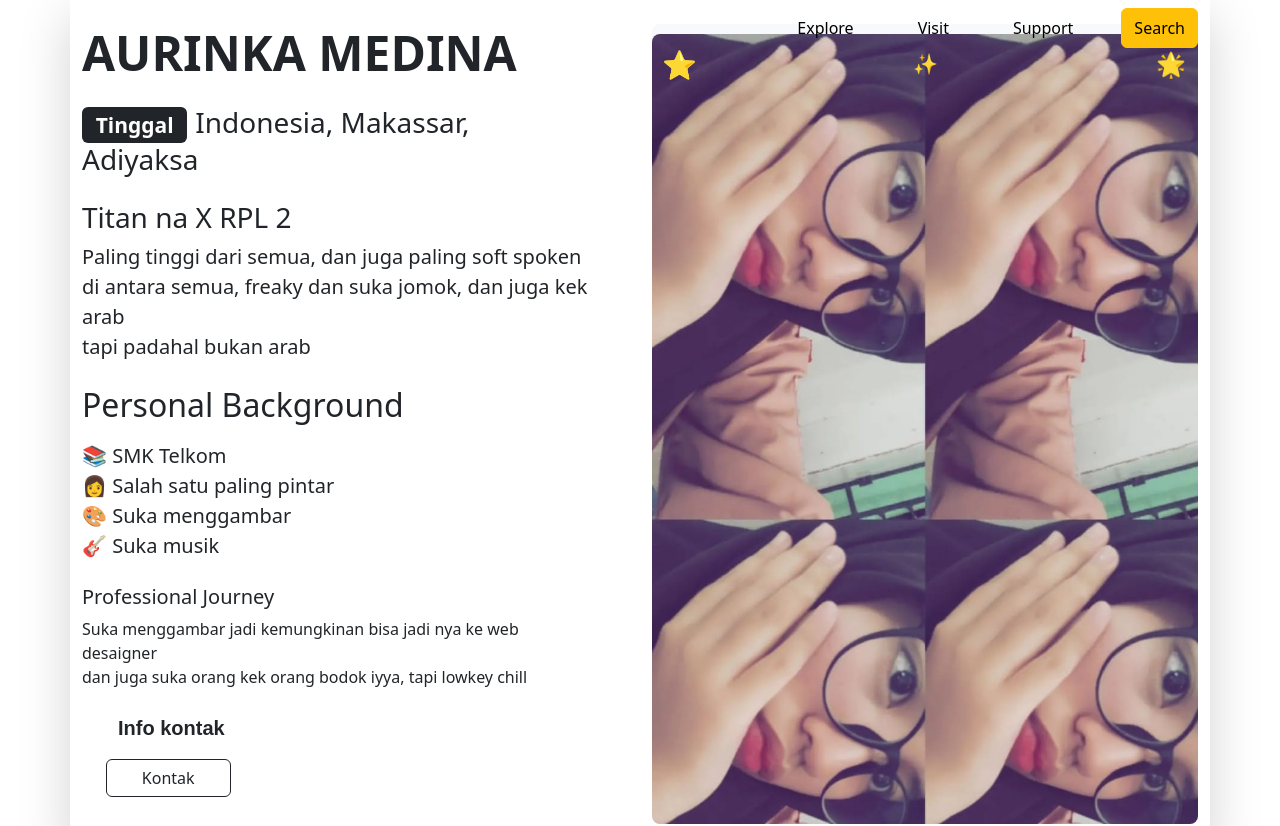
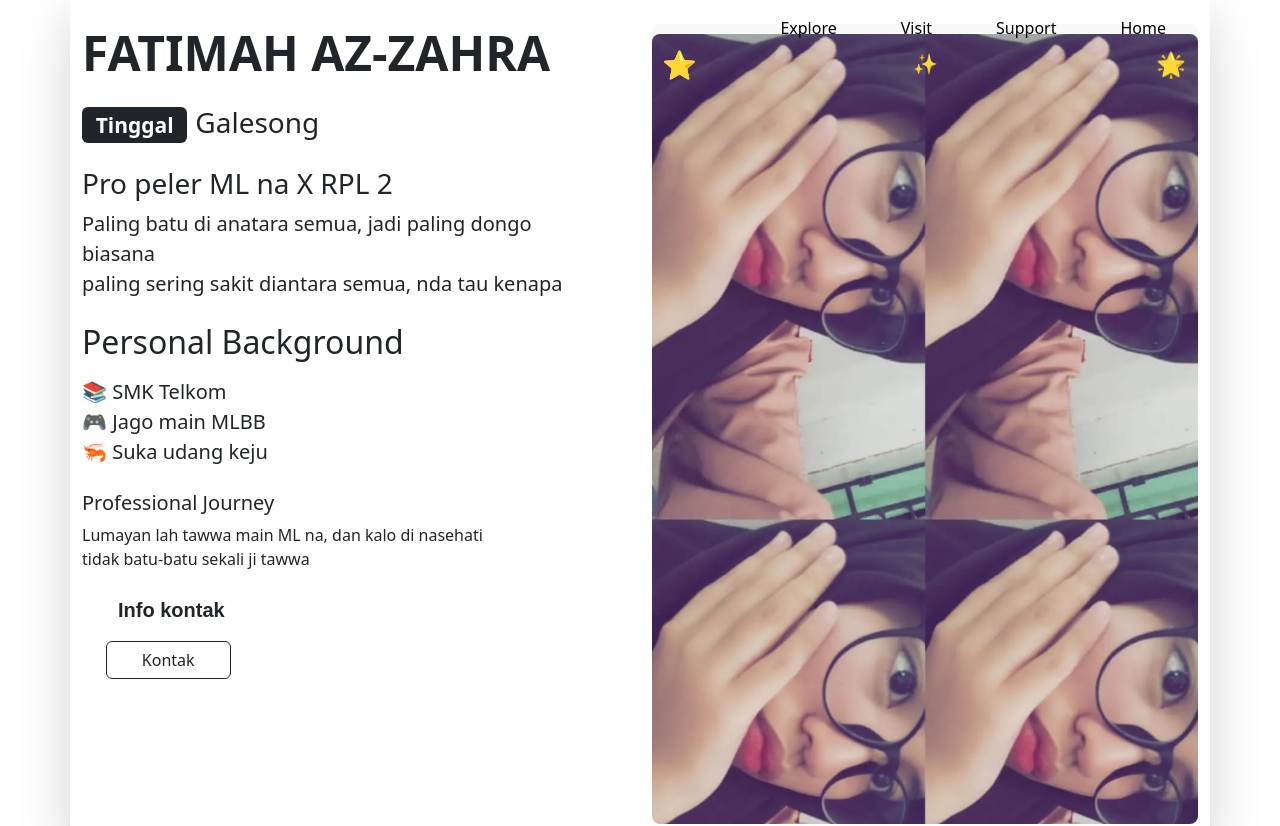
Before and after one commit to I-Kail-I/AFFAURAM, a Next.js app in the folder affauram/: page /home/bio-zahra in a window 1280 px wide. Shown: the top 826 px of the page. Built offline with nearby package versions, Linux system fonts and the light colour scheme.

Commit message:
Changing some things

```diff
--- a/affauram/src/app/global.css
+++ b/affauram/src/app/global.css
@@ -16,8 +16,8 @@ body {
 }
 
 ::-webkit-scrollbar {
-  width: 10px;
-  height: 10px;
+  width: 5px;
+  height: 5px;
 }
 
 ::-webkit-scrollbar-track {
--- a/affauram/src/app/home/bio-zahra/page.jsx
+++ b/affauram/src/app/home/bio-zahra/page.jsx
@@ -22,40 +22,38 @@ export default function ZahraBio() {
           {/* Left Column - Content */}
           <Col md={6} className="pe-md-5 order-1 order-md-0">
             <h1 className="display-5 mb-4 text-uppercase fw-bold">
-              Aurinka Medina
+              Fatimah Az-Zahra
             </h1>
 
             <h2 className="mb-4 fs-3">
               <Badge bg="dark" className="me-2">
                 Tinggal
               </Badge>
-              Indonesia, Makassar, Adiyaksa
+              Galesong
             </h2>
 
-            <h3>Titan na X RPL 2</h3>
+            <h3>Pro peler ML na X RPL 2</h3>
 
             <p className="lead mb-4 fs-5">
-              Paling tinggi dari semua, dan juga paling soft spoken <br />
-              di antara semua, freaky dan suka jomok, dan juga kek arab <br />
-              tapi padahal bukan arab
+              Paling batu di anatara semua, jadi paling dongo biasana <br />
+              paling sering sakit diantara semua, nda tau kenapa <br />
             </p>
 
             <div className="mb-4">
               <h3 className="h2 mb-3">Personal Background</h3>
               <ul className="list-unstyled fs-5">
                 <li>📚 SMK Telkom</li>
-                <li>👩 Salah satu paling pintar</li>
-                <li>🎨 Suka menggambar</li>
-                <li>🎸 Suka musik</li>
+                <li>🎮 Jago main MLBB</li>
+                <li>🦐 Suka udang keju</li>
               </ul>
             </div>
 
             <div className="mb-1">
               <h3 className="h5 mb-2 mt-2">Professional Journey</h3>
               <p>
-                Suka menggambar jadi kemungkinan bisa jadi nya ke web desaigner{" "}
+                Lumayan lah tawwa main ML na, dan kalo di nasehati{" "}
                 <br />
-                dan juga suka orang kek orang bodok iyya, tapi lowkey chill
+                tidak batu-batu sekali ji tawwa
               </p>
             </div>
 
--- a/affauram/src/components/footer/Footer.jsx
+++ b/affauram/src/components/footer/Footer.jsx
@@ -7,7 +7,7 @@ const getCurrentYear = () => new Date().getFullYear();
 
 export default function Footer() {
   return (
-    <footer className="bg-dark text-white mt-auto">
+    <footer className="bg-dark text-white mt-auto" id="support">
       <Container className="py-5">
         <div className="row g-4 mb-4">
           {/* Support Us Section */}
--- a/affauram/src/components/navbar/Navbar.jsx
+++ b/affauram/src/components/navbar/Navbar.jsx
@@ -8,34 +8,31 @@ import {
   Button,
 } from "react-bootstrap";
 import styles from "./Navbar.module.css";
+import { useRouter } from "next/navigation";
 
 export default function Navbar() {
+  const router = useRouter();
+
   return (
-    <BootstrapNavbar
-      bg="transparent"
-      expand="lg"
-      className="w-100 z-3"
-      fixed="top"
-    >
+    <BootstrapNavbar bg="transparent" expand="lg" className="w-100 z-3" fixed="top">
       <Container>
-        <NavbarToggle aria-controls="" />
+        <NavbarToggle aria-controls="basic-navbar-nav" />
         <NavbarCollapse id="basic-navbar-nav">
           <Nav className="ms-auto">
-            <NavLink href="#explore" className="text-black mx-4">
-              Explore
-            </NavLink>
-
-            <NavLink href="#visit" className="text-black mx-4">
-              Visit
-            </NavLink>
-
-            <NavLink href="#support" className="text-black mx-4">
-              Support
-            </NavLink>
-
-            <Button variant="warning" className="ms-3">
-              Search
-            </Button>
+            {[
+              { href: "/home#explore", label: "Explore" },
+              { href: "/home#visit", label: "Visit" },
+              { href: "/home#support", label: "Support" },
+              { href: "/home", label: "Home" },
+            ].map(({ href, label }) => (
+              <NavLink
+                key={href}
+                href={href}
+                className={`text-black mx-4 ${router.pathname === href ? styles.active : ""}`}
+              >
+                {label}
+              </NavLink>
+            ))}
           </Nav>
         </NavbarCollapse>
       </Container>
--- a/affauram/src/components/navbar/Navbar.module.css
+++ b/affauram/src/components/navbar/Navbar.module.css
@@ -5,3 +5,14 @@
 .navbar.scrolled {
   background-color: rgba(0, 0, 0, 0.9) !important;
 }
+
+/* Custom CSS for active nav links */
+.nav-link.active {
+  color: white !important;
+  font-weight: bold;
+}
+
+/* Optional: Hover effect */
+.nav-link:hover {
+  color:gray !important;
+}
```
Also changed, not shown: affauram/src/app/home/page.jsx (+8 -6 lines), 1 other file (tests, documents, lock files or other folders).
